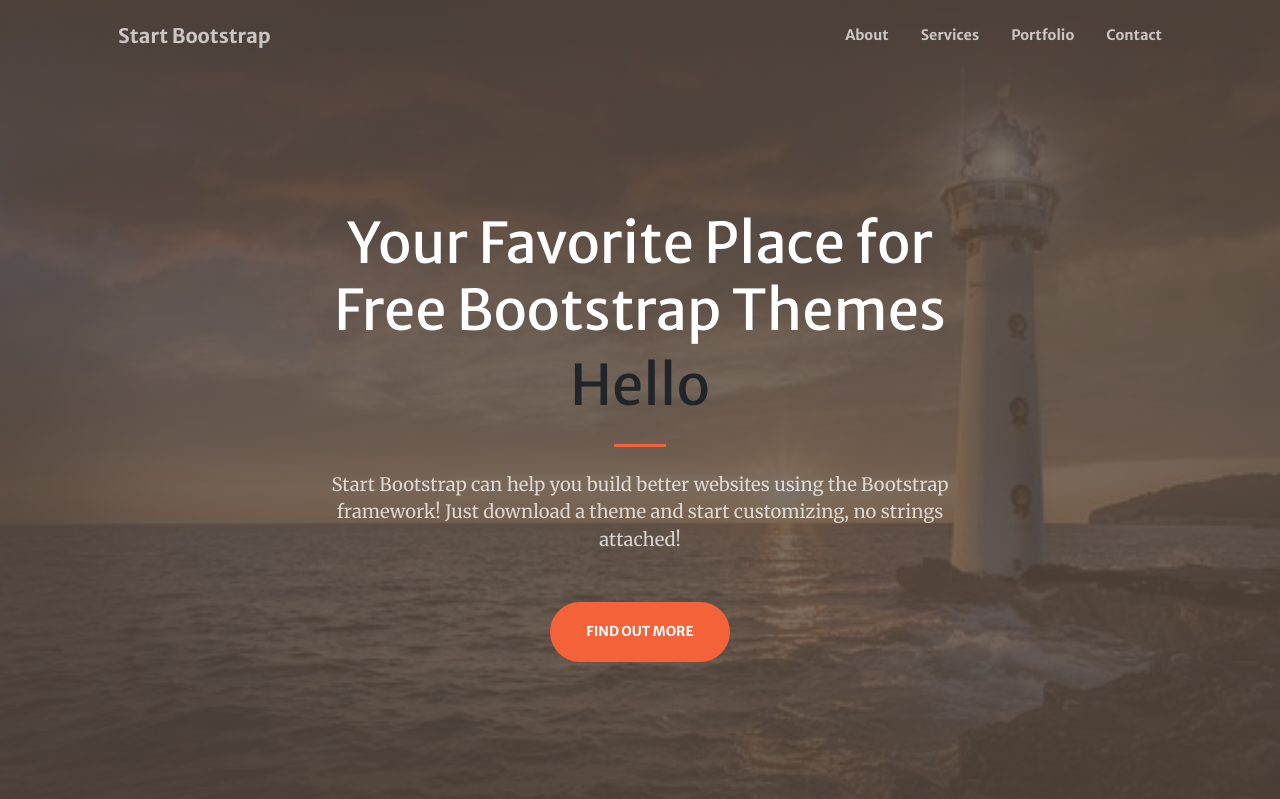
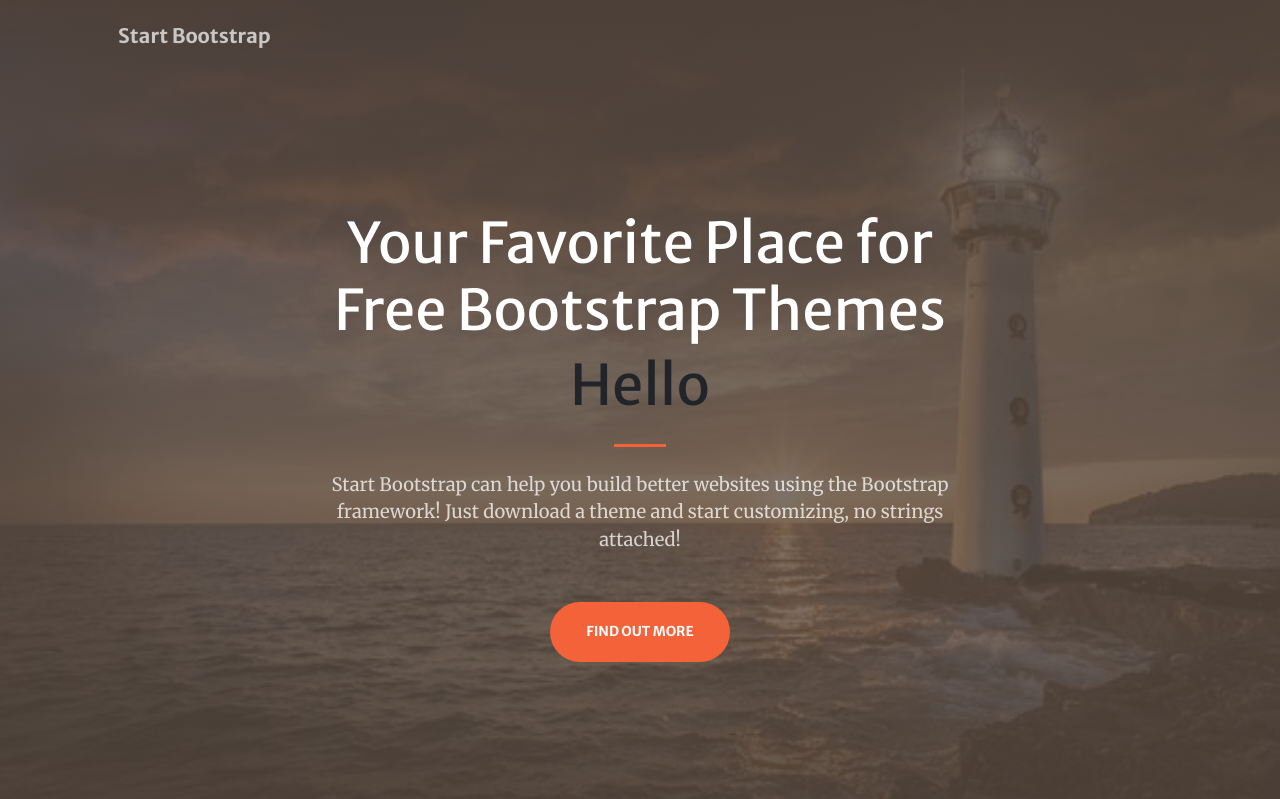
Before and after one commit to trinitykleckner/Lighthouse, a Django app: template codefest_2/light_house/templates/light_house/trial.html in a window 1280 px wide. Shown: the top 799 px of the page. Run offline with Django 4.2, Linux system fonts and the light colour scheme; the template is opened without the code that fills it: values that come from a table or form of the project are taken from there, others are empty; data comes from the database, SQL or seed files in the repository; both versions use the stored data as it was after the commit; some libraries are stand-ins or nearby versions.

Commit message:
edited html files to remove menu bar

```diff
--- a/codefest_2/light_house/templates/light_house/trial.html
+++ b/codefest_2/light_house/templates/light_house/trial.html
@@ -26,14 +26,6 @@
             <div class="container px-4 px-lg-5">
                 <a class="navbar-brand" href="#page-top">Start Bootstrap</a>
                 <button class="navbar-toggler navbar-toggler-right" type="button" data-bs-toggle="collapse" data-bs-target="#navbarResponsive" aria-controls="navbarResponsive" aria-expanded="false" aria-label="Toggle navigation"><span class="navbar-toggler-icon"></span></button>
-                <div class="collapse navbar-collapse" id="navbarResponsive">
-                    <ul class="navbar-nav ms-auto my-2 my-lg-0">
-                        <li class="nav-item"><a class="nav-link" href="#about">About</a></li>
-                        <li class="nav-item"><a class="nav-link" href="#services">Services</a></li>
-                        <li class="nav-item"><a class="nav-link" href="#portfolio">Portfolio</a></li>
-                        <li class="nav-item"><a class="nav-link" href="#contact">Contact</a></li>
-                    </ul>
-                </div>
             </div>
         </nav>
         <!-- Masthead-->
```
Also changed, not shown: codefest_2/light_house/templates/light_house/endpoint.html (+0 -9 lines), codefest_2/light_house/templates/light_house/options.html (+0 -8 lines), codefest_2/db.sqlite3.
